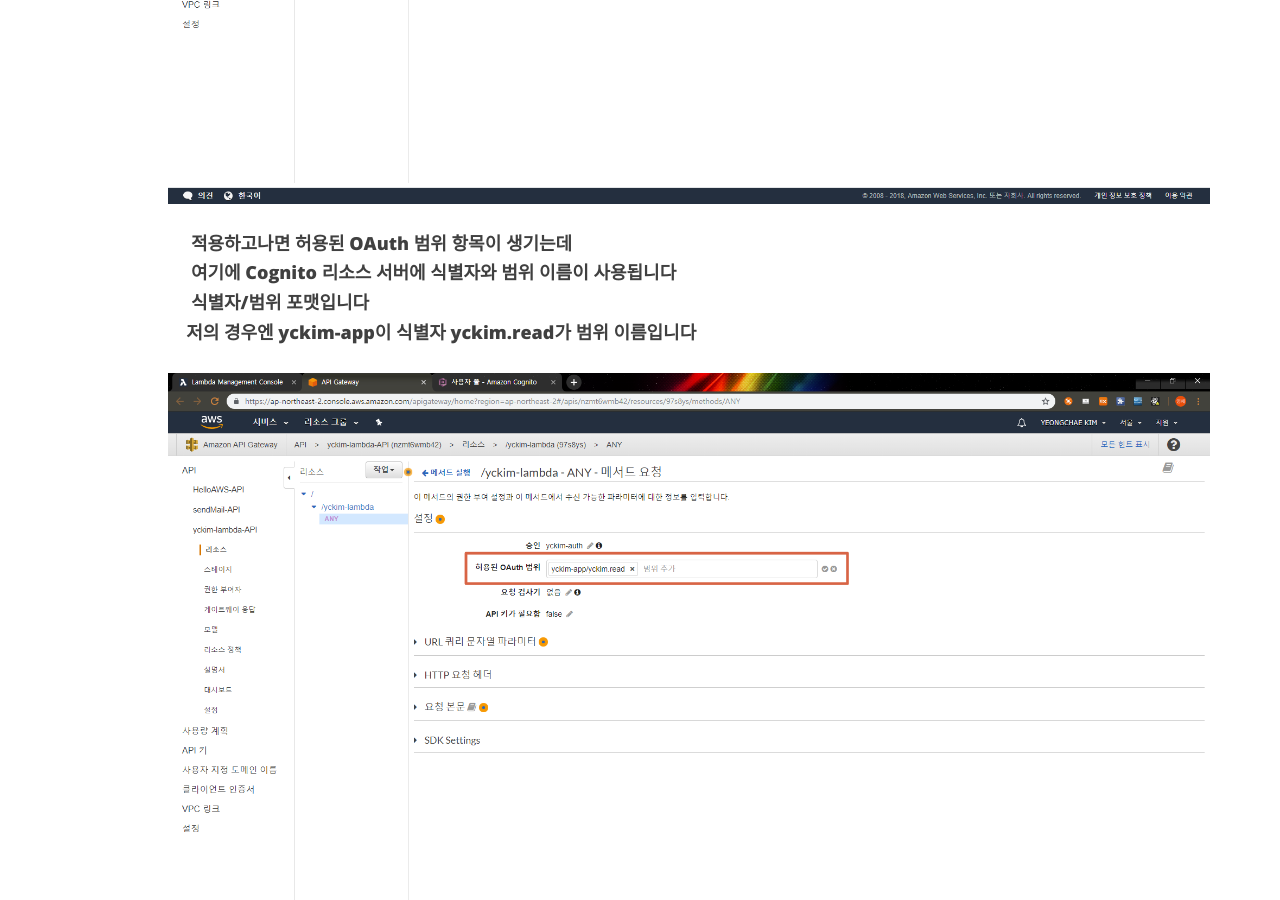
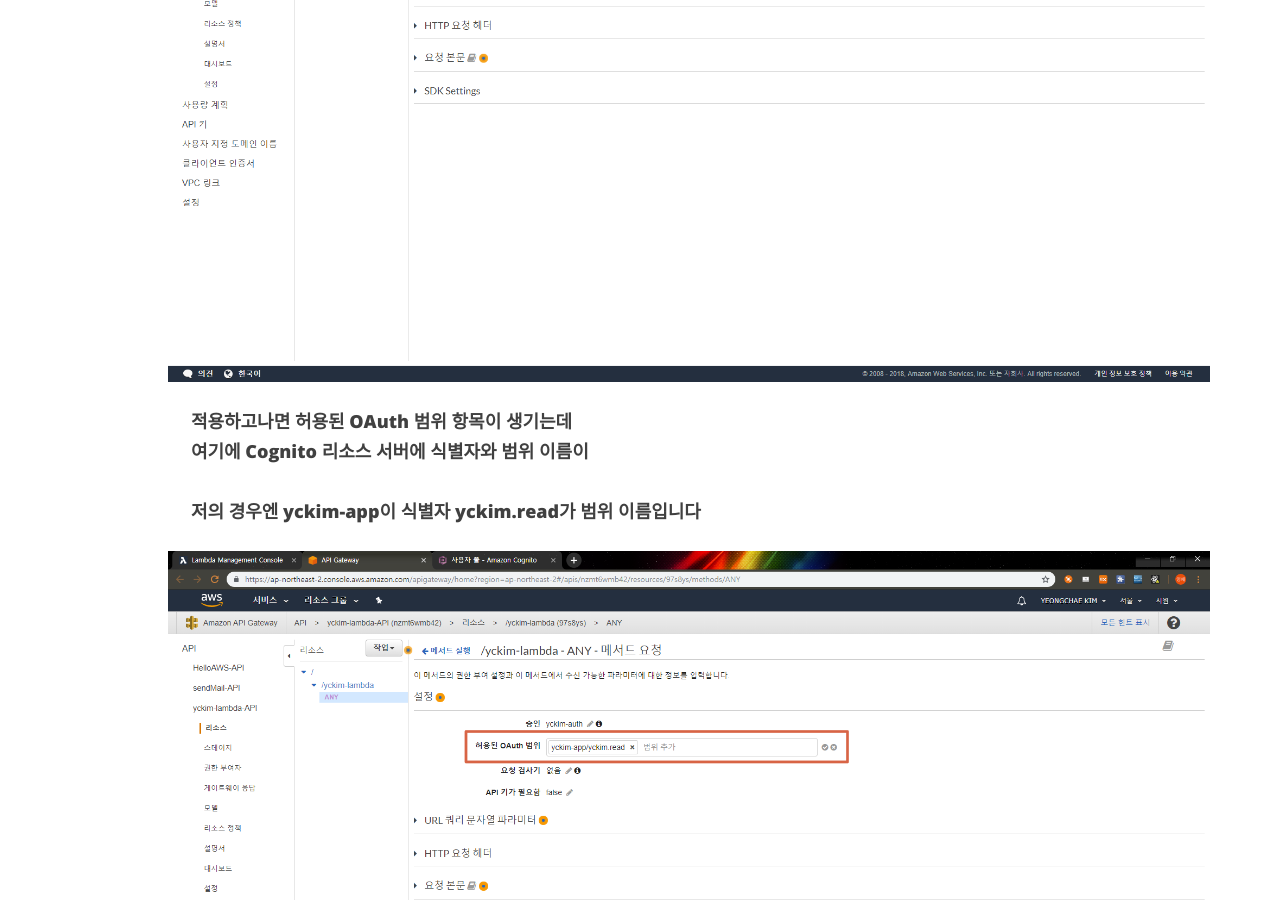
Before and after one commit to kimyeong-chae/kimyeong-chae.github.io, a Jekyll site: the page built from _posts/aws/2018-12-14-aws-cognito-apigateway-lambda-2.md, in a window 1280 px wide and 900 px high, scrolled down 6157 px. Built offline with Jekyll 4.4.1, drawn with Linux system fonts in a browser that asks for light colours; nearby versions of some CDN libraries; comment, search, counter and statistics services are not loaded.

Commit message:
줄간격 일부 부분에 추가

```diff
--- a/_posts/aws/2018-12-14-aws-cognito-apigateway-lambda-2.md
+++ b/_posts/aws/2018-12-14-aws-cognito-apigateway-lambda-2.md
@@ -19,13 +19,17 @@
 
 #### &nbsp;&nbsp;&nbsp;&nbsp; 자 그러면 밑의 화면이 나올텐데 저기서 API 게이트웨이를 클릭해줍니다
 ![lambda-1](/img/post/20181213/lambda-2.png )
-
+#### &nbsp;&nbsp;&nbsp;&nbsp;
 #### &nbsp;&nbsp;&nbsp;&nbsp; 그리고 *새 API 생성* , 보안은 *열기* 로 선택하고 하단의 추가 버튼 클릭하고 상단의 *저장* 을 눌러주세요
+#### &nbsp;&nbsp;&nbsp;&nbsp;
 ![lambda-1](/img/post/20181213/lambda-3.png )
-
+#### &nbsp;&nbsp;&nbsp;&nbsp;
 #### &nbsp;&nbsp;&nbsp;&nbsp; 저장을 누르면 API Gateway 이름이랑 상세정보가 나오는데 그중에 *API 엔드포인트* 가 생성한 lambda의 API URL입니다
+#### &nbsp;&nbsp;&nbsp;&nbsp;
 ![lambda-1](/img/post/20181213/lambda-4.png )
+#### &nbsp;&nbsp;&nbsp;&nbsp;
 #### &nbsp;&nbsp;&nbsp;&nbsp; 이 주소로 Postman 요청을 해보겠습니다
+#### &nbsp;&nbsp;&nbsp;&nbsp;
 ![lambda-1](/img/post/20181213/lambda-5.png )
 #### &nbsp;&nbsp;&nbsp;&nbsp; Lambda가 샐행되고 응답이 제대로 오는걸 확인 할 수 있습니다
 #### &nbsp;&nbsp;&nbsp;&nbsp; 지금은 *API Gateway* 보안을 *열기* 로 해 놓았기 때문에 누구든 요청할 수 있습니다
@@ -54,9 +58,9 @@
 ![lambda-1](/img/post/20181213/lambda-8.png )
 
 #### &nbsp;&nbsp;&nbsp;&nbsp; 적용하고나면 허용된 OAuth 범위 항목이 생기는데
-#### &nbsp;&nbsp;&nbsp;&nbsp; 여기에 Cognito 리소스 서버에 식별자와 범위 이름이 사용됩니다
-#### &nbsp;&nbsp;&nbsp;&nbsp; 식별자/범위 포맷입니다
-#### &nbsp;&nbsp;&nbsp;&nbsp;저의 경우엔 yckim-app이 식별자 yckim.read가 범위 이름입니다
+#### &nbsp;&nbsp;&nbsp;&nbsp; 여기에 Cognito 리소스 서버에 식별자와 범위 이름이
+#### &nbsp;&nbsp;&nbsp;&nbsp;
+#### &nbsp;&nbsp;&nbsp;&nbsp; 저의 경우엔 yckim-app이 식별자 yckim.read가 범위 이름입니다
 ![lambda-1](/img/post/20181213/lambda-14.png )
 
 
```
